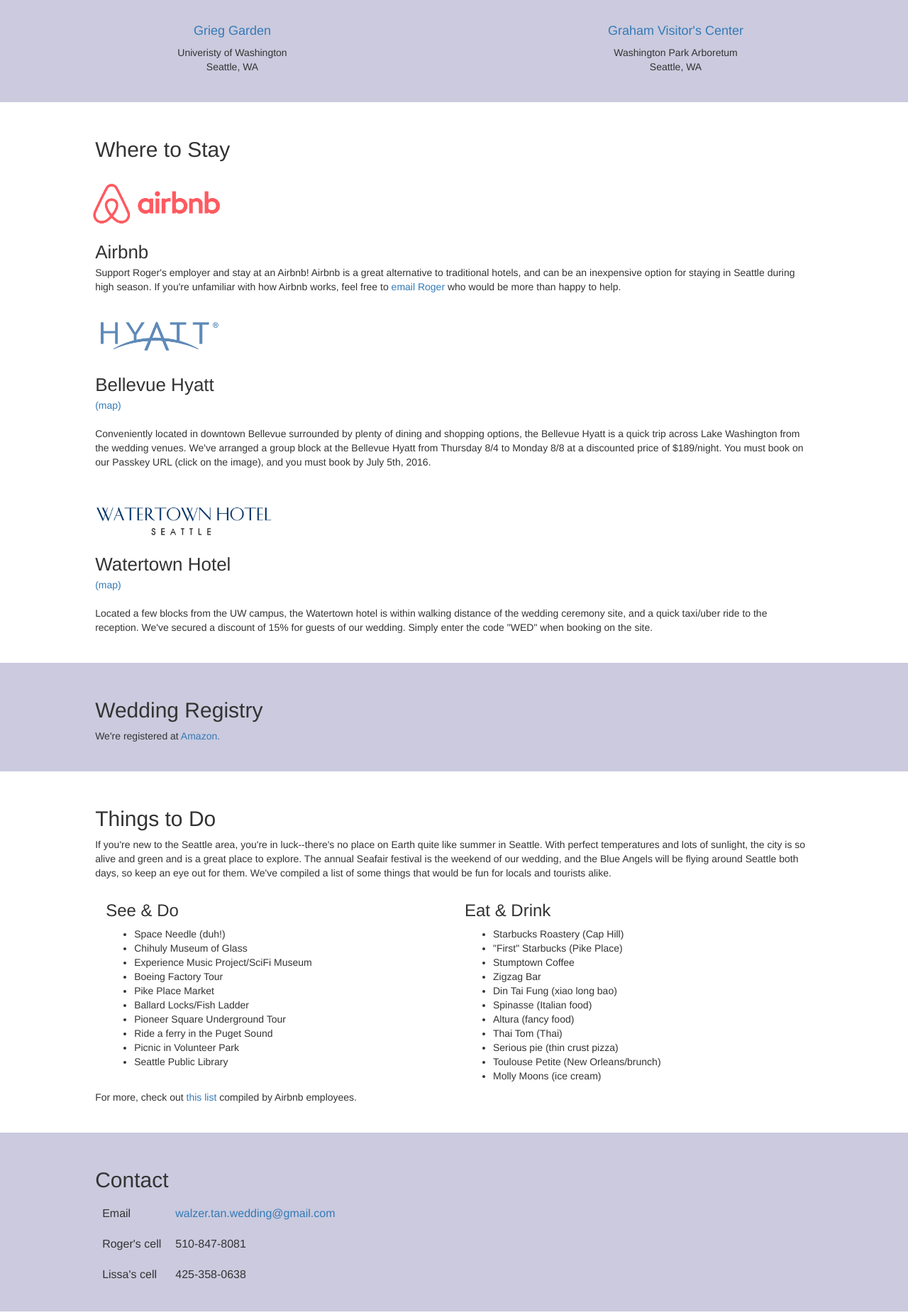
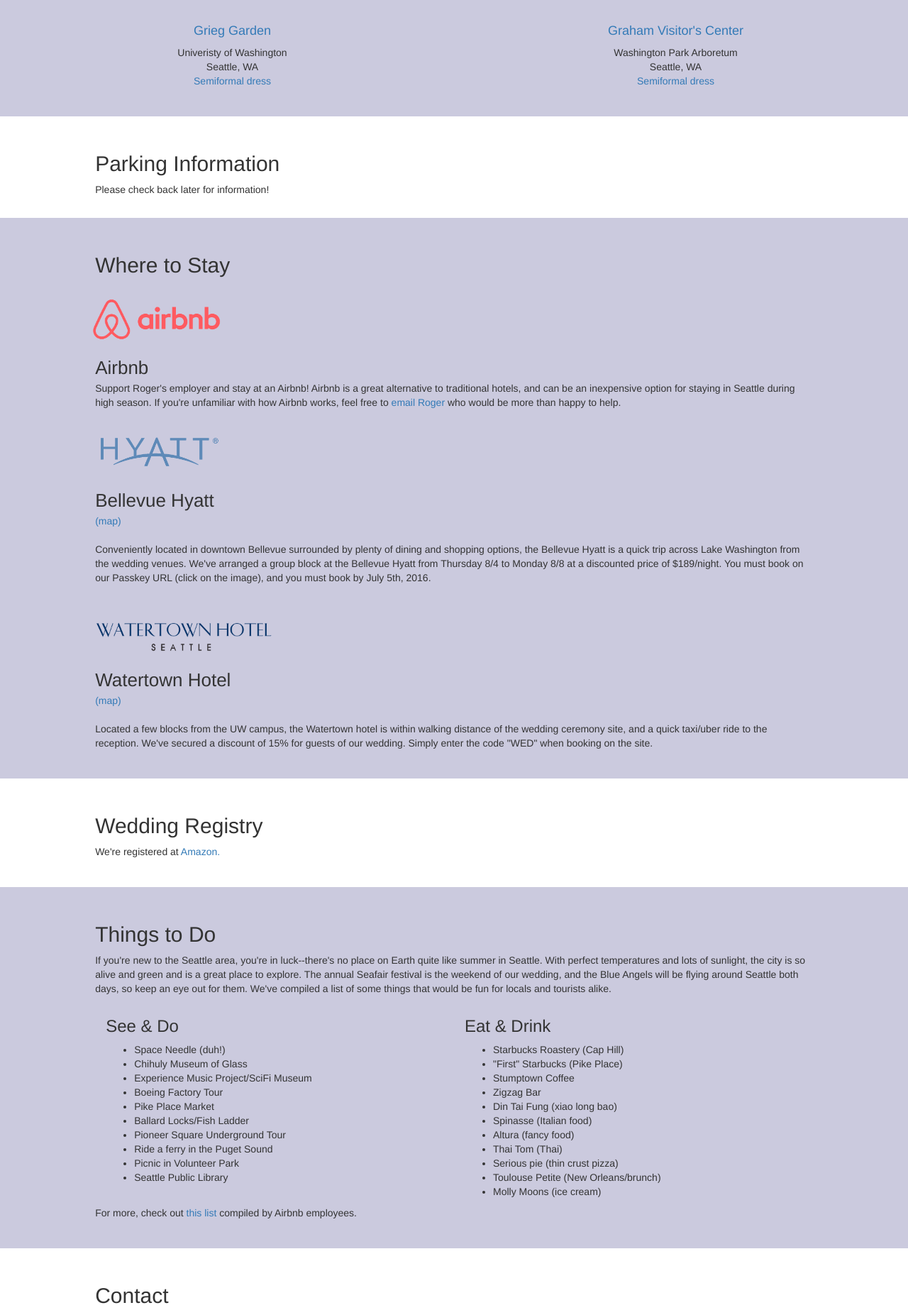
Before and after one commit to walzerm/personal-wedding-site, a Node server app: template views/index.ejs in a window 1280 px wide. Shown: the part 1317-3170 px from the top of the page at 71% size. Run offline with Node 20, Linux system fonts and the light colour scheme; the template is opened without the code that fills it, so the values that code supplies are empty; some libraries are stand-ins or nearby versions.

Commit message:
Added a parking information section and dress code

```diff
--- a/views/index.ejs
+++ b/views/index.ejs
@@ -48,6 +48,9 @@
         <a name="location"></a>
         <% include partials/location %>
 
+        <a name="parking"></a>
+        <% include partials/parking %>
+
         <a name="lodging"></a>
         <% include partials/lodging %>
 
--- a/views/partials/location.ejs
+++ b/views/partials/location.ejs
@@ -14,6 +14,7 @@
             <h4 class="text-primary">Grieg Garden </h4>
             Univeristy of Washington <br>
             Seattle, WA <br>
+            <span class="text-primary">Casual dress</span> <br>
             </p>
         </div>
     </div>
@@ -30,6 +31,7 @@
             <h4 class="text-primary">Agua Verde</h4>
             1303 NE Boat St <br>
             Seattle, WA <br>
+            <span class="text-primary">Casual dress</span> <br>
             </p>
         </div>
     </div>
@@ -47,6 +49,7 @@
                 <h4 class="text-primary">Grieg Garden </h4>
                 Univeristy of Washington <br>
                 Seattle, WA <br>
+                <span class="text-primary">Semiformal dress</span> <br>
             </p>
         </div>
     </div>
@@ -63,7 +66,7 @@
                 <h4 class="text-primary">Graham Visitor's Center </h4>
                 Washington Park Arboretum <br>
                 Seattle, WA <br>
-
+                <span class="text-primary">Semiformal dress</span> <br>
             </p>
         </div>
     </div>
@@ -81,6 +84,7 @@
                 <h4 class="text-primary">Orfeo</h4>
                 2107 3rd Ave<br>
                 Seattle, WA 98121<br>
+                <span class="text-primary">Casual dress</span> <br>
                 </p>
             </div>
         </div>
--- a/views/partials/navbar.ejs
+++ b/views/partials/navbar.ejs
@@ -17,6 +17,7 @@
           <a href="#" class="dropdown-toggle" data-toggle="dropdown" role="button" aria-haspopup="true" aria-expanded="false">Information<span class="caret"></span></a>
           <ul class="dropdown-menu">
             <li><a class="smoothScroll" href="#location">Location</a></li>
+            <li><a class="smoothScroll" href="#parking">Parking Information</a></li>
             <li><a class="smoothScroll" href="#lodging">Where to Stay</a></li>
             <li><a class="smoothScroll" href="#registry">Gift Registry</a></li>
             <li><a class="smoothScroll" href="#things_to_do">Seattle Things To Do</a></li>
--- /dev/null
+++ b/views/partials/parking.ejs
@@ -0,0 +1,8 @@
+<div class="container-fluid content-section contact">
+    <div class="col-lg-1"></div>
+    <div class="col-lg-10">
+        <h2>Parking Information</h2>
+        Please check back later for information!
+    </div>
+    <div class="col-lg-1"></div>
+</div>
```
